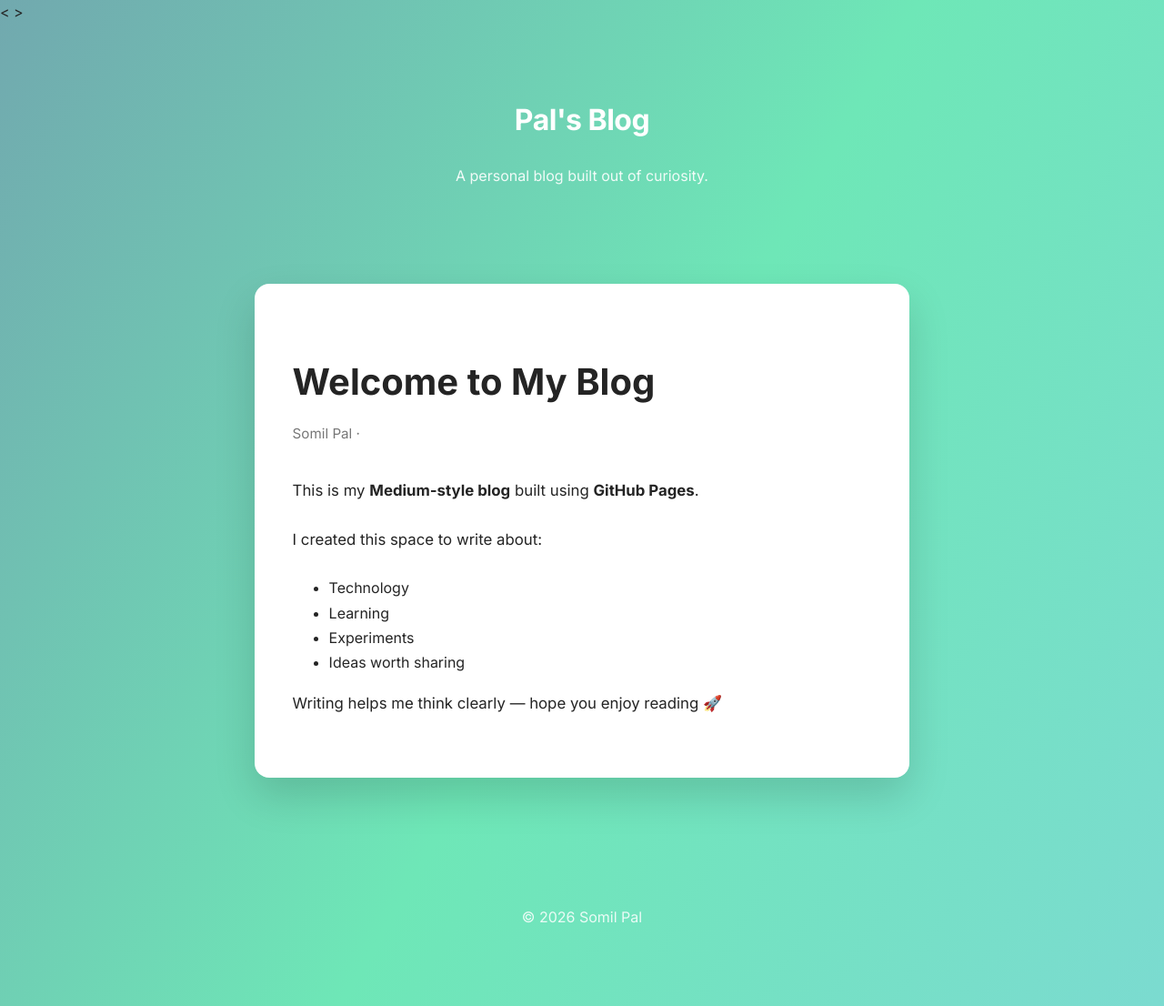
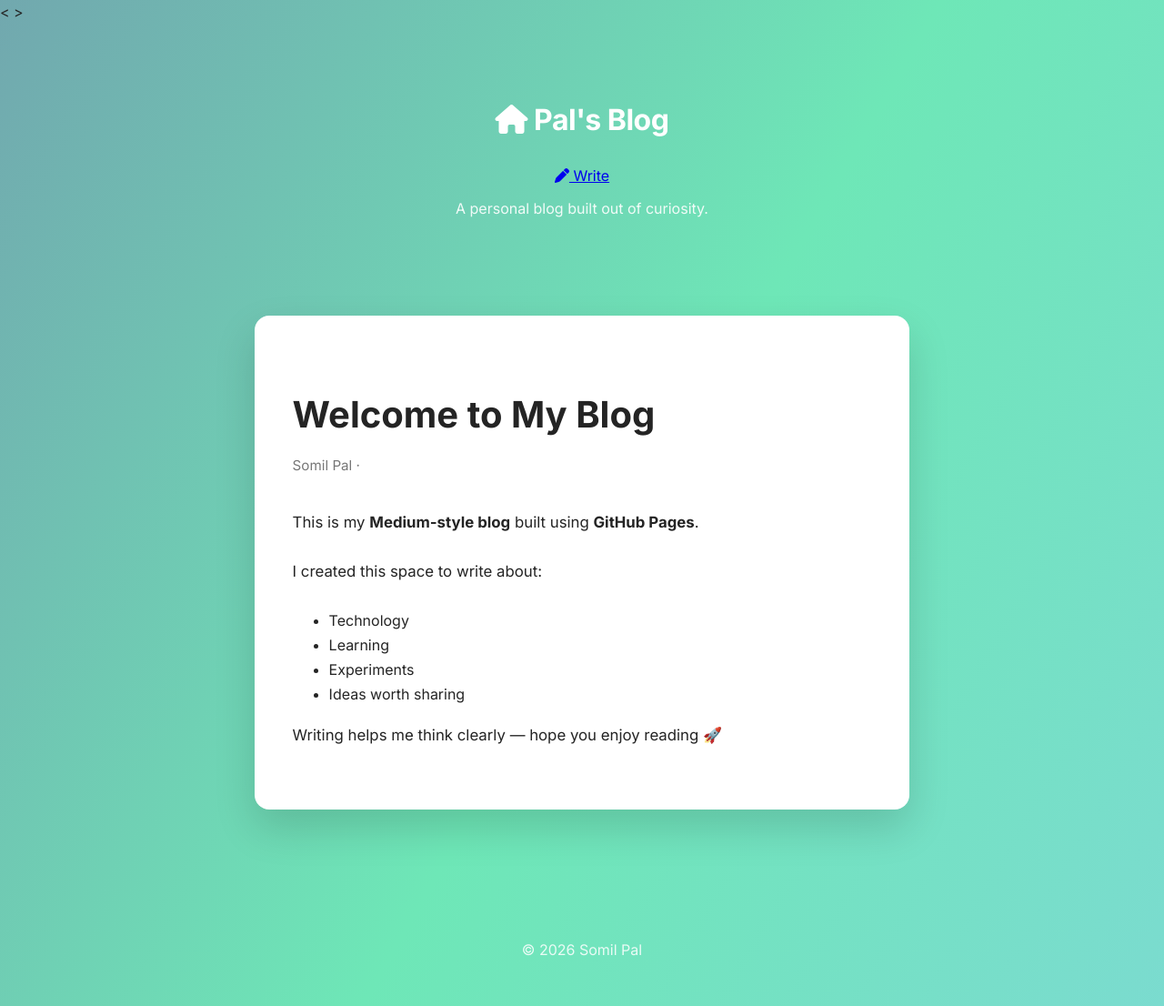
Before and after one commit to 100myl/perspective, a Jekyll site: the page built from blog.md, in a window 1280 px wide. Shown: the whole page at 91% size. Built offline with Jekyll 4.4.1, drawn with Linux system fonts in a browser that asks for light colours.

Commit message:
Update default.html

```diff
--- a/_layouts/default.html
+++ b/_layouts/default.html
@@ -15,9 +15,21 @@
 <body>
 
 <header class="site-header">
-  <h1><a href="{{ site.baseurl }}/">{{ site.title }}</a></h1>
+  <div class="header-top">
+    <h1>
+      <a href="{{ site.baseurl }}/">
+        <i class="fa-solid fa-house"></i> {{ site.title }}
+      </a>
+    </h1>
+
+    <a class="write-btn" href="#">
+      <i class="fa-solid fa-pen"></i> Write
+    </a>
+  </div>
+
   <p>{{ site.description }}</p>
 </header>
+
 
 <main class="container">
   {{ content }}
```
